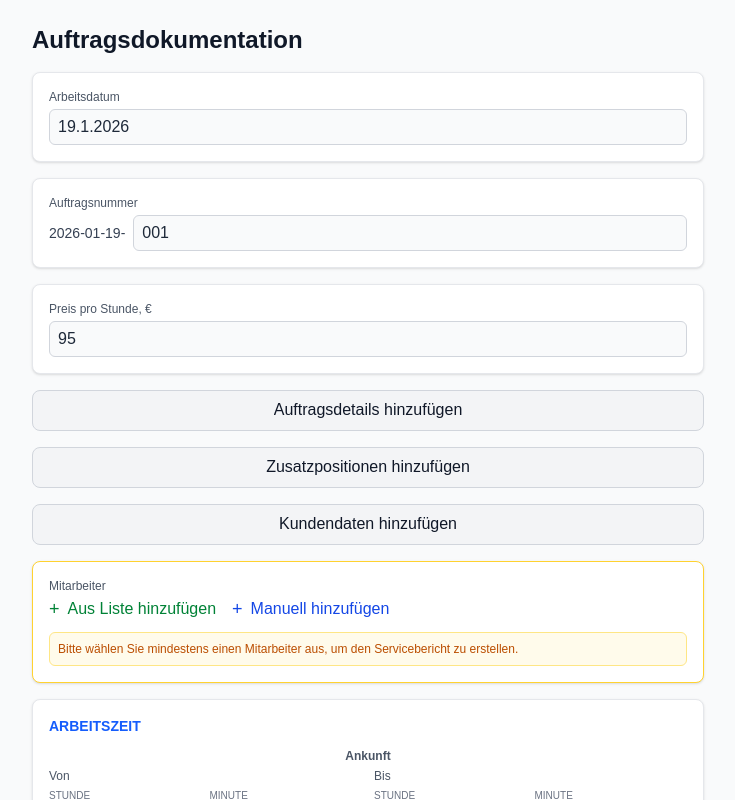
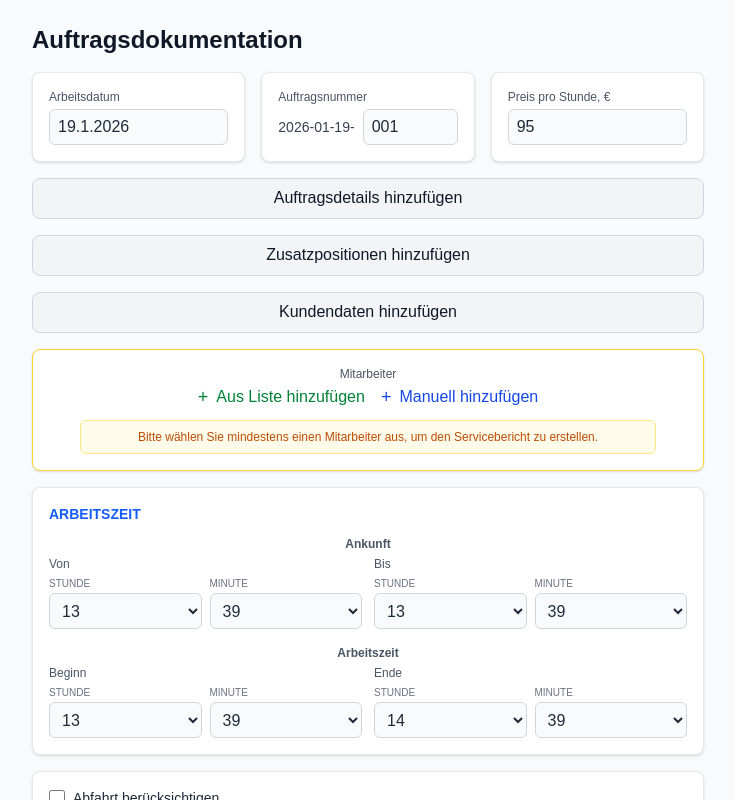
Before and after one commit to LutsDM/EDVTimeCalculator, a Next.js app: page / in a window 1280 px wide. Shown: the top 800 px of the page, without its empty margins (272-1007 px from the left). Built offline with nearby package versions, Linux system fonts and the light colour scheme.

Commit message:
Tablet designt

```diff
--- a/app/components/time/blocks/EmployeesBlock.tsx
+++ b/app/components/time/blocks/EmployeesBlock.tsx
@@ -50,16 +50,16 @@ export default function EmployeesBlock({
 }: Props) {
   return (
     <div
-      className={`bg-white border rounded-lg p-4 shadow-sm space-y-3
+      className={`bg-white border rounded-lg p-4 shadow-sm space-y-3 md:text-center
         ${!hasEmployees ? "border-amber-300" : "border-gray-200"}
       `}
     >
-      <label className="block text-xs font-medium text-gray-600 mb-1">
+      <label className="block text-xs font-medium text-gray-600 mb-1 md:text-center">
         Mitarbeiter
       </label>
 
       {!isAdding && !isAddingCustom && (
-        <div className="flex gap-4">
+        <div className="flex flex-wrap gap-4 md:justify-center">
           <button
             type="button"
             onClick={onStartAddFromList}
@@ -81,15 +81,15 @@ export default function EmployeesBlock({
       )}
 
       {!hasEmployees && (
-        <div className="text-xs text-amber-700 bg-amber-50 border border-amber-200 rounded-md p-2">
+        <div className="text-xs text-amber-700 bg-amber-50 border border-amber-200 rounded-md p-2 md:mx-auto md:max-w-xl">
           Bitte wählen Sie mindestens einen Mitarbeiter aus, um den Servicebericht zu erstellen.
         </div>
       )}
 
       {/* add from list */}
       {isAdding && (
-        <div className="flex flex-col gap-2">
-        <div className="flex flex-wrap gap-2">
+        <div className="flex flex-col gap-2 md:items-center">
+          <div className="w-full max-w-md">
             <select
               value={employeeToAdd}
               onChange={(e) =>
@@ -97,9 +97,8 @@ export default function EmployeesBlock({
                   e.target.value ? Number(e.target.value) : ""
                 )
               }
-            className="h-9 flex-1 rounded-md border border-gray-300 px-2 text-sm bg-gray-50 text-gray-800"
+              className="h-9 w-full rounded-md border border-gray-300 px-2 text-sm bg-gray-50 text-gray-800"
             >
-
               <option value="">Mitarbeiter auswählen</option>
               {availableEmployees.map((e) => (
                 <option key={e.id} value={e.id}>
@@ -108,6 +107,7 @@ export default function EmployeesBlock({
               ))}
             </select>
           </div>
+          <div className="flex flex-wrap gap-2 md:justify-center">
             <button
               type="button"
               disabled={!employeeToAdd}
@@ -125,21 +125,22 @@ export default function EmployeesBlock({
               Abbrechen
             </button>
           </div>
+        </div>
       )}
 
       {/* Manual add */}
       {isAddingCustom && (
-        <div className="flex flex-col gap-2">
-
-          <div className="flex flex-wrap gap-2">
+        <div className="flex flex-col gap-2 md:items-center">
+          <div className="w-full max-w-md">
             <input
               type="text"
               placeholder="Name des Mitarbeiters"
               value={customEmployeeName}
               onChange={(e) => onCustomEmployeeNameChange(e.target.value)}
-              className="h-9 flex-1 rounded-md border border-gray-300 px-2 text-sm bg-gray-50 text-gray-800"
+              className="h-9 w-full rounded-md border border-gray-300 px-2 text-sm bg-gray-50 text-gray-800"
             />
           </div>
+          <div className="flex flex-wrap gap-2 md:justify-center">
             <button
               type="button"
               disabled={!customEmployeeName.trim()}
@@ -156,13 +157,13 @@ export default function EmployeesBlock({
             >
               Abbrechen
             </button>
-
+          </div>
         </div>
       )}
 
       {/* Employees from databank */}
       {selectedEmployees.length > 0 && (
-        <div className="flex flex-wrap gap-2">
+        <div className="flex flex-wrap gap-2 md:justify-center">
           {selectedEmployees.map((employee) => (
             <div
               key={employee.id}
--- a/app/components/time/blocks/HeaderBlock.tsx
+++ b/app/components/time/blocks/HeaderBlock.tsx
@@ -1,5 +1,4 @@
-import { useMemo, useRef } from "react"
-
+import { useMemo } from "react"
 
 type HeaderBlockProps = {
   date: string
@@ -8,13 +7,6 @@ type HeaderBlockProps = {
   price: string
   onPriceChange: (value: string) => void
   isIOS: boolean
-}
-
-function toISODateLocal(d: Date) {
-  const yyyy = d.getFullYear()
-  const mm = String(d.getMonth() + 1).padStart(2, "0")
-  const dd = String(d.getDate()).padStart(2, "0")
-  return `${yyyy}-${mm}-${dd}`
 }
 
 export default function HeaderBlock({
@@ -31,8 +23,8 @@ export default function HeaderBlock({
   )
 
   return (
-    <>
-      <div className="bg-white border border-gray-200 rounded-lg p-4 shadow-sm">
+    <div className="grid grid-cols-1 gap-4 md:grid-cols-3 md:gap-4">
+      <div className="min-w-0 bg-white border border-gray-200 rounded-lg p-4 shadow-sm">
         <label className="block text-xs font-medium text-gray-600 mb-1">
           Arbeitsdatum
           {isIOS && <span className="ml-1">📅</span>}
@@ -46,13 +38,13 @@ export default function HeaderBlock({
         />
       </div>
 
-      <div className="bg-white border border-gray-200 rounded-lg p-4 shadow-sm">
+      <div className="min-w-0 bg-white border border-gray-200 rounded-lg p-4 shadow-sm">
         <label className="block text-xs font-medium text-gray-600 mb-1">
           Auftragsnummer
         </label>
 
-        <div className="flex items-center gap-2">
-          <span className="text-sm text-gray-700 whitespace-nowrap">
+        <div className="flex min-w-0 items-center gap-2">
+          <span className="shrink-0 text-sm text-gray-700 whitespace-nowrap">
             {date}-
           </span>
 
@@ -66,12 +58,12 @@ export default function HeaderBlock({
               onAuftragsnummerChange(onlyDigits)
             }}
 
-            className="h-9 w-full rounded-md border border-gray-300 text-gray-800 px-2 text-sm bg-gray-50"
+            className="h-9 min-w-0 flex-1 rounded-md border border-gray-300 text-gray-800 px-2 text-sm bg-gray-50"
           />
         </div>
       </div>
 
-      <div className="bg-white border border-gray-200 rounded-lg p-4 shadow-sm">
+      <div className="min-w-0 bg-white border border-gray-200 rounded-lg p-4 shadow-sm">
         <label className="block text-xs font-medium text-gray-600 mb-1">
           Preis pro Stunde, €
         </label>
@@ -83,6 +75,6 @@ export default function HeaderBlock({
           className="h-9 w-full rounded-md border border-gray-300 px-2 text-sm bg-gray-50 text-gray-800"
         />
       </div>
-    </>
+    </div>
   )
 }
```
Lines whose indentation alone changed are shown as unchanged.
